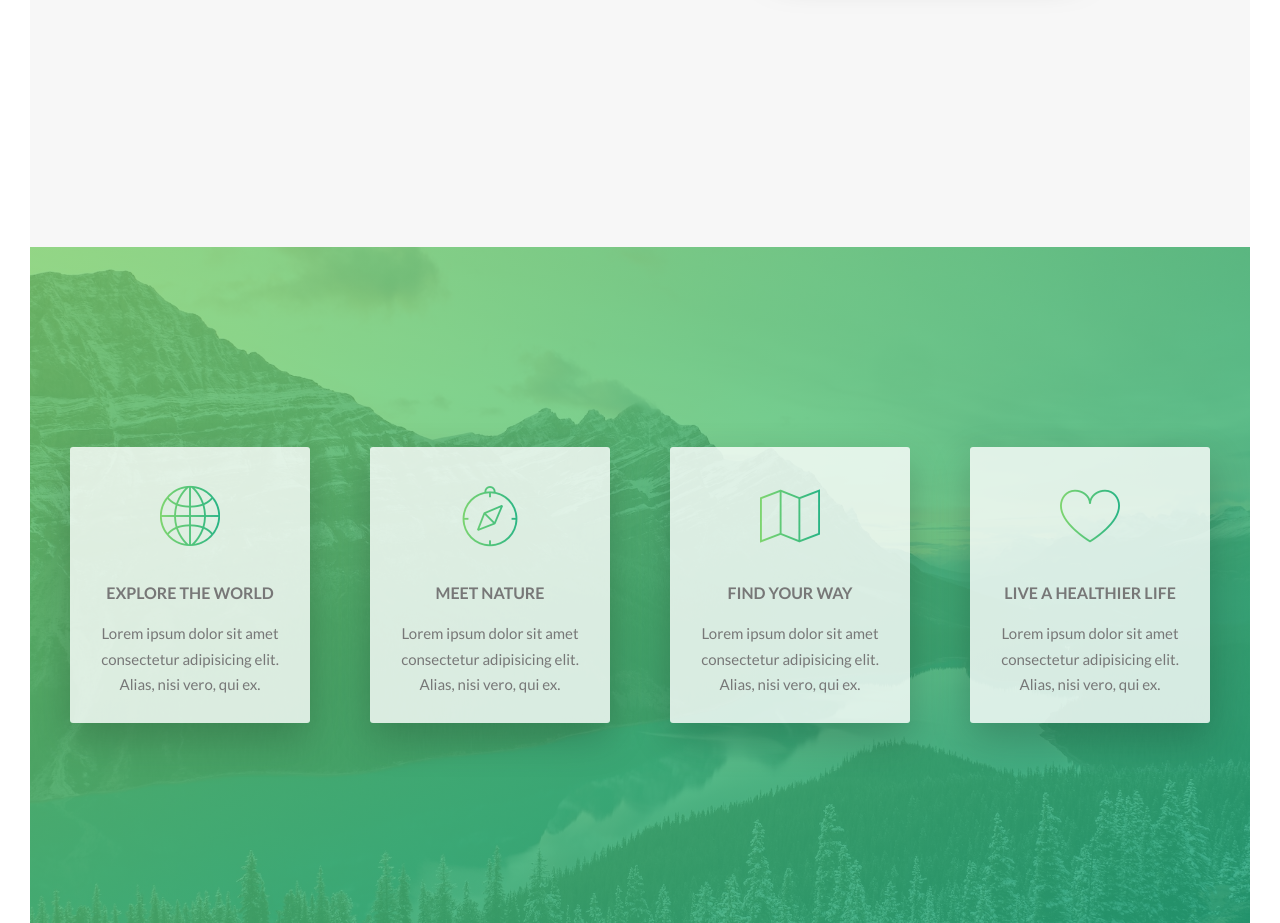
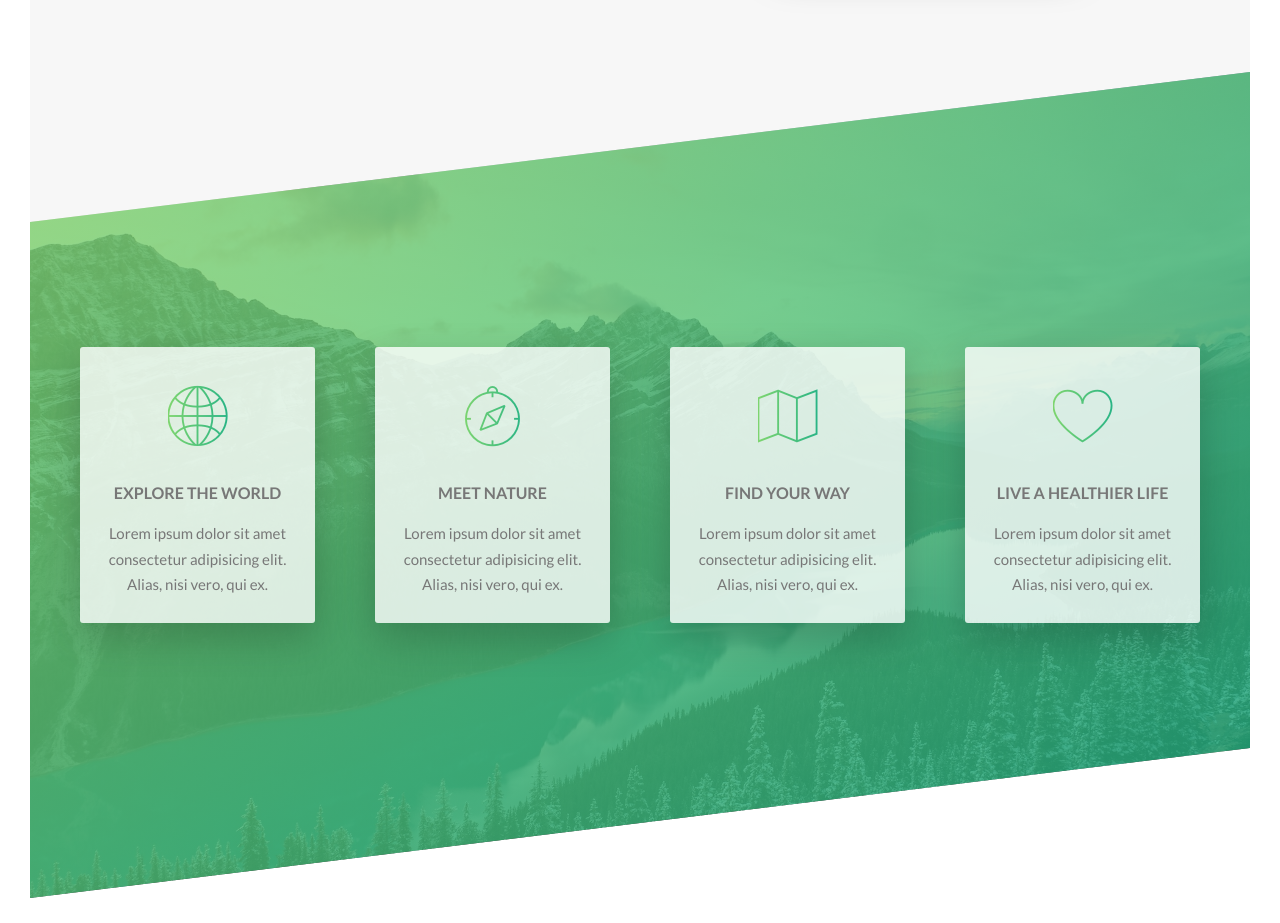
Before and after one commit to cmcarreiro/advanced-css-natours, a website: page index.html in a window 1280 px wide. Shown: the part 1364-2287 px from the top of the page. After the commit the page ends 2262 px from the top, so only its background shows below. Drawn offline with nearby package versions, Linux system fonts and the light colour scheme; files that its build step writes are made by us from their sources.

Commit message:
[Home] Added skewing to section-features

```diff
--- a/sass/pages/_home.scss
+++ b/sass/pages/_home.scss
@@ -5,11 +5,19 @@
 }
 
 .section-features {
-    padding: 20rem 0;
+    padding: 20rem 5rem;
     background-image: linear-gradient(
         to right bottom,
         rgba($color-primary-light, 0.8),
         rgba($color-primary-dark, 0.8)),
         url(../img/nat-4.jpg);
     background-size: cover;
+
+    transform: skewY(-7deg);
+
+    margin-top: -10rem;
+
+    & > * {
+        transform: skewY(7deg);
+    }
 }
```
